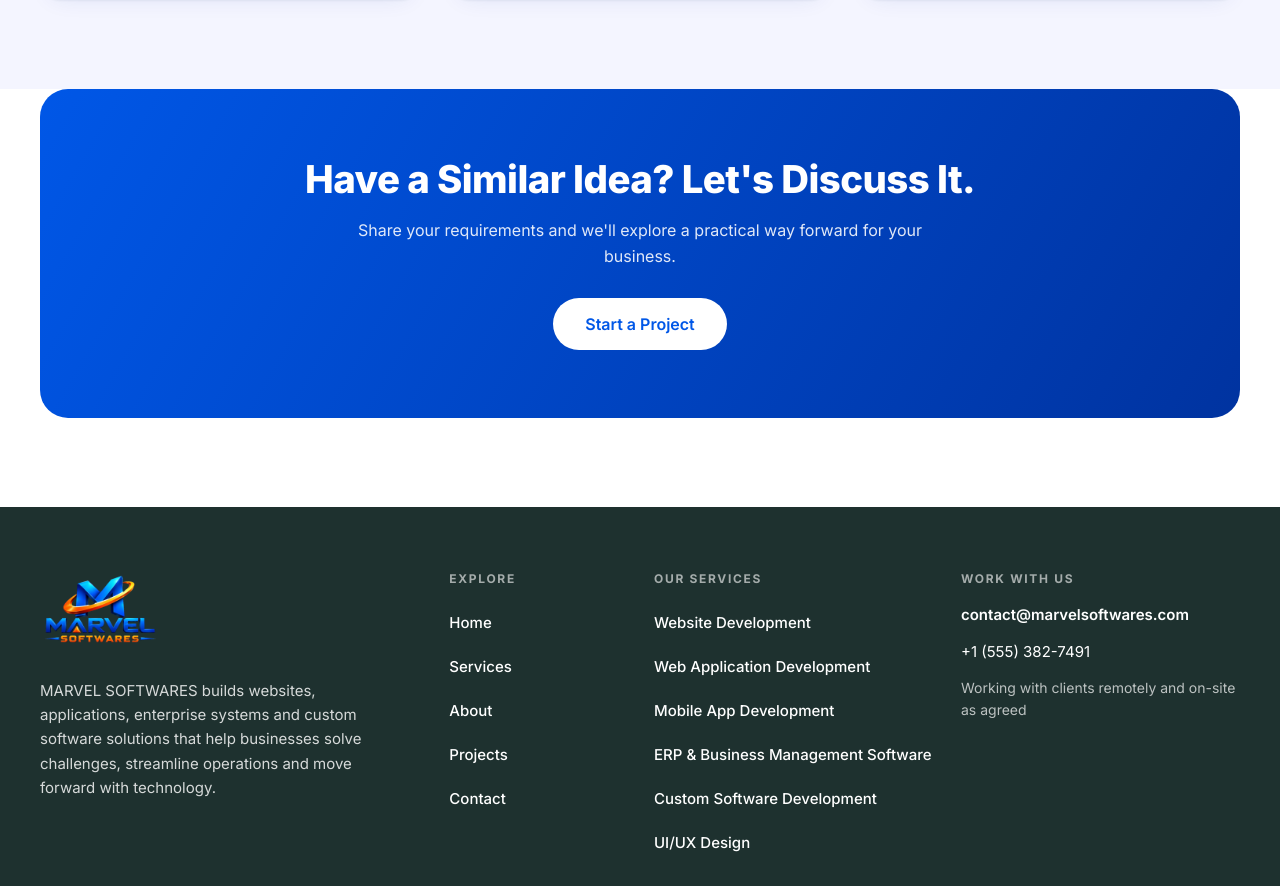
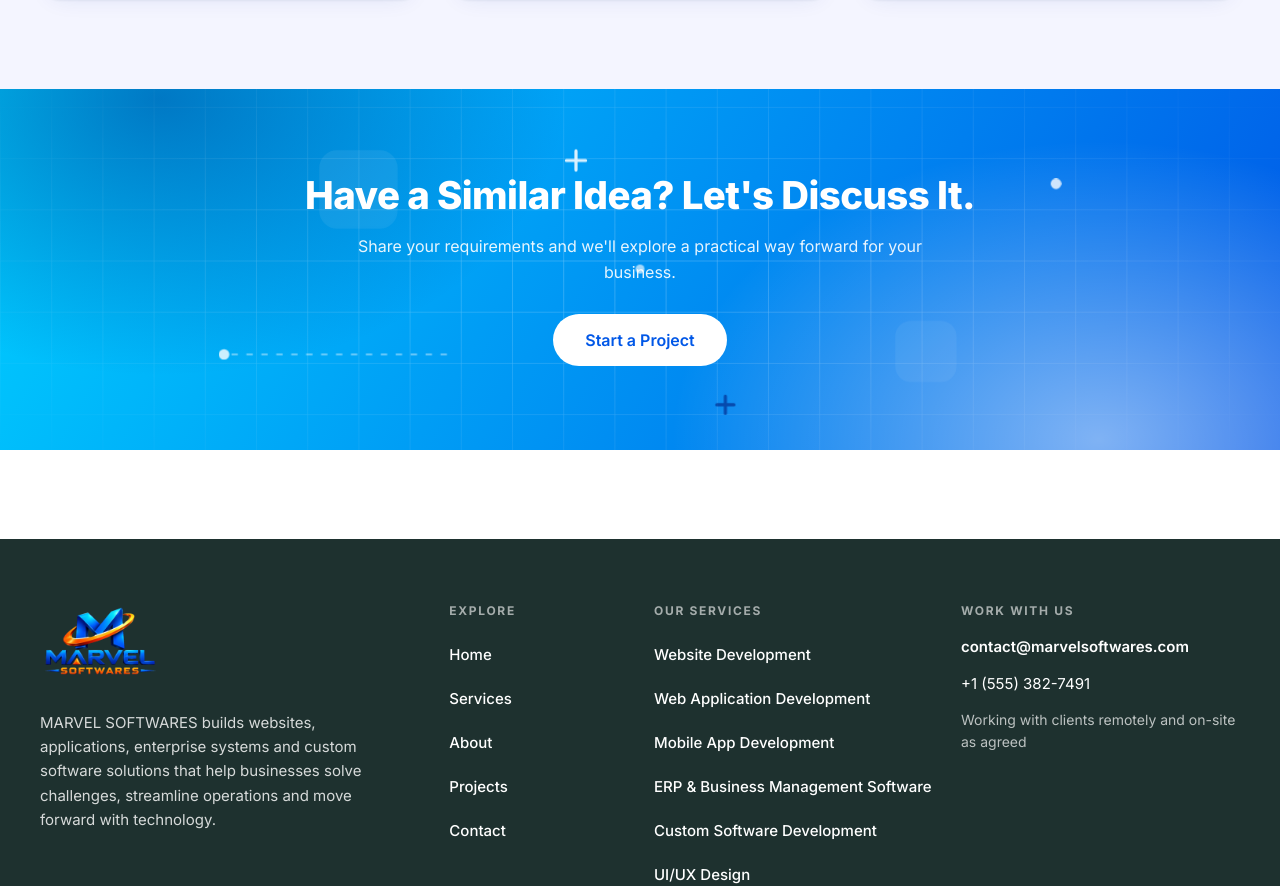
Before and after one commit to Lethinkj/marvel-softwares, a React (Vite) app: page /projects in a window 1280 px wide. Shown: the part 1376-2262 px from the top of the page. Built offline with nearby package versions, Linux system fonts and the light colour scheme.

Commit message:
feat: enhance CTAs across About, Projects, and Services pages with improved styling and SVG graphics

```diff
--- a/src/pages/About.tsx
+++ b/src/pages/About.tsx
@@ -150,24 +150,68 @@ export const About: React.FC = () => (
     </section>
 
     {/* E. CTA */}
-    <section aria-labelledby="about-cta" className="section" style={{ paddingTop: 0 }}>
-      <div className="container">
-        <div
-          className="text-center"
-          style={{
-            borderRadius: 28,
-            background: 'linear-gradient(120deg, var(--color-primary) 0%, var(--color-primary-dark) 100%)',
-            color: '#fff',
-            padding: 'clamp(40px,6vw,68px) clamp(24px,5vw,64px)',
-          }}
+    <section aria-labelledby="about-cta" className="section" style={{ paddingTop: 0, paddingLeft: 0, paddingRight: 0 }}>
+      <div
+        className="relative overflow-hidden text-center"
+        style={{
+          background: 'linear-gradient(120deg, var(--color-orange) 0%, var(--color-yellow) 100%)',
+          color: '#fff',
+          padding: 'clamp(48px,7vw,84px) clamp(24px,5vw,64px)',
+        }}
+      >
+        {/* Modern pattern: soft glow orbs + edge-faded dot grid */}
+        <svg
+          aria-hidden="true"
+          focusable="false"
+          viewBox="0 0 1200 400"
+          preserveAspectRatio="xMidYMid slice"
+          style={{ position: 'absolute', inset: 0, width: '100%', height: '100%' }}
         >
+          <defs>
+            <radialGradient id="about-glow-a" cx="0.5" cy="0.5" r="0.5">
+              <stop offset="0%" stopColor="#ffffff" stopOpacity="0.55" />
+              <stop offset="100%" stopColor="#ffffff" stopOpacity="0" />
+            </radialGradient>
+            <radialGradient id="about-glow-b" cx="0.5" cy="0.5" r="0.5">
+              <stop offset="0%" stopColor="#7a2e00" stopOpacity="0.4" />
+              <stop offset="100%" stopColor="#7a2e00" stopOpacity="0" />
+            </radialGradient>
+            <pattern id="about-dots" width="28" height="28" patternUnits="userSpaceOnUse">
+              <circle cx="2" cy="2" r="1.6" fill="#ffffff" opacity="0.5" />
+            </pattern>
+            <linearGradient id="about-fade" x1="0" y1="0" x2="1" y2="0">
+              <stop offset="0%" stopColor="#fff" stopOpacity="0" />
+              <stop offset="50%" stopColor="#fff" stopOpacity="1" />
+              <stop offset="100%" stopColor="#fff" stopOpacity="0" />
+            </linearGradient>
+            <mask id="about-dot-mask">
+              <rect width="1200" height="400" fill="url(#about-fade)" />
+            </mask>
+          </defs>
+
+          <ellipse cx={170} cy={370} rx={380} ry={270} fill="url(#about-glow-a)" />
+          <ellipse cx={1060} cy={30} rx={360} ry={250} fill="url(#about-glow-b)" />
+          <rect width="1200" height="400" fill="url(#about-dots)" mask="url(#about-dot-mask)" />
+
+          {/* fine accent line */}
+          <line x1="0" y1="330" x2="1200" y2="60" stroke="#fff" strokeWidth={2} opacity={0.22} strokeLinecap="round" />
+          <line x1="0" y1="352" x2="1200" y2="82" stroke="#7a2e00" strokeWidth={1.5} opacity={0.28} strokeLinecap="round" />
+
+          <g className="svg-float" strokeLinecap="round" strokeWidth={3}>
+            <path d="M600 80 v18 M591 89 h18" stroke="#fff" opacity={0.85} />
+            <path d="M690 320 v16 M682 328 h16" stroke="#7a2e00" opacity={0.7} />
+          </g>
+          <circle cx={600} cy={330} r={5} fill="#fff" opacity={0.9} className="svg-pulse" />
+        </svg>
+
+        <div className="relative" style={{ zIndex: 1 }}>
           <h2 id="about-cta" className="text-section-title" style={{ color: '#fff' }}>
             Let&apos;s Build Something Useful Together
           </h2>
           <Link
             to="/contact"
             className="inline-flex items-center justify-center min-h-[52px] px-8 text-base font-semibold"
-            style={{ background: 'var(--color-orange)', color: '#fff', borderRadius: 'var(--radius-button)', marginTop: 28 }}
+            style={{ background: 'var(--color-primary-dark)', color: '#fff', borderRadius: 'var(--radius-button)', marginTop: 28 }}
           >
             Start a Project
           </Link>
--- a/src/pages/Projects.tsx
+++ b/src/pages/Projects.tsx
@@ -1,7 +1,6 @@
 import React from 'react'
 import { Link } from 'react-router-dom'
 import { motion, AnimatePresence } from 'motion/react'
-import AnimatedSection from '../components/AnimatedSection'
 import Seo from '../components/Seo'
 import { projects, type Project } from '../data/siteData'
 
@@ -110,21 +109,73 @@ export const Projects: React.FC = () => {
       </section>
 
       {/* CTA */}
-      <section aria-labelledby="projects-cta" className="section" style={{ paddingTop: 0 }}>
-        <div className="container">
-          <AnimatedSection
-            className="text-center"
-            style={{
-              borderRadius: 28,
-              background: 'linear-gradient(120deg, var(--color-primary) 0%, var(--color-primary-dark) 100%)',
-              color: '#fff',
-              padding: 'clamp(40px,6vw,68px) clamp(24px,5vw,64px)',
-            }}
+      <section aria-labelledby="projects-cta" className="section" style={{ paddingTop: 0, paddingLeft: 0, paddingRight: 0 }}>
+        <div
+          className="relative overflow-hidden text-center"
+          style={{
+            background: 'linear-gradient(120deg, var(--color-cyan) 0%, var(--color-primary) 100%)',
+            color: '#fff',
+            padding: 'clamp(48px,7vw,84px) clamp(24px,5vw,64px)',
+          }}
+        >
+          {/* Modern pattern: mesh glow + edge-faded fine grid + glass tiles */}
+          <svg
+            aria-hidden="true"
+            focusable="false"
+            viewBox="0 0 1200 400"
+            preserveAspectRatio="xMidYMid slice"
+            style={{ position: 'absolute', inset: 0, width: '100%', height: '100%' }}
           >
+            <defs>
+              <radialGradient id="projects-glow-a" cx="0.5" cy="0.5" r="0.5">
+                <stop offset="0%" stopColor="#ffffff" stopOpacity="0.5" />
+                <stop offset="100%" stopColor="#ffffff" stopOpacity="0" />
+              </radialGradient>
+              <radialGradient id="projects-glow-b" cx="0.5" cy="0.5" r="0.5">
+                <stop offset="0%" stopColor="#001f80" stopOpacity="0.45" />
+                <stop offset="100%" stopColor="#001f80" stopOpacity="0" />
+              </radialGradient>
+              <pattern id="projects-grid" width="48" height="48" patternUnits="userSpaceOnUse">
+                <path d="M48 0 H0 V48" fill="none" stroke="#fff" strokeWidth={1} opacity={0.4} />
+              </pattern>
+              <radialGradient id="projects-grid-fade" cx="0.5" cy="0.5" r="0.65">
+                <stop offset="0%" stopColor="#fff" stopOpacity="1" />
+                <stop offset="100%" stopColor="#fff" stopOpacity="0" />
+              </radialGradient>
+              <mask id="projects-grid-mask">
+                <rect width="1200" height="400" fill="url(#projects-grid-fade)" />
+              </mask>
+            </defs>
+
+            <ellipse cx={1030} cy={360} rx={400} ry={280} fill="url(#projects-glow-a)" />
+            <ellipse cx={150} cy={40} rx={380} ry={260} fill="url(#projects-glow-b)" />
+            <rect width="1200" height="400" fill="url(#projects-grid)" mask="url(#projects-grid-mask)" />
+
+            {/* floating glass tiles */}
+            <g className="svg-float" opacity={0.5}>
+              <rect x={300} y={90} width={72} height={72} rx={16} fill="#fff" opacity={0.14} stroke="#fff" strokeWidth={1.5} />
+              <rect x={840} y={250} width={56} height={56} rx={14} fill="#fff" opacity={0.12} stroke="#fff" strokeWidth={1.5} />
+            </g>
+
+            {/* accent nodes */}
+            <g fill="#fff" opacity={0.8}>
+              <circle cx={210} cy={280} r={5} />
+              <circle cx={990} cy={120} r={5} />
+            </g>
+            <path d="M210 280 H420" fill="none" stroke="#fff" strokeWidth={2} opacity={0.4} strokeDasharray="3 12" className="svg-flow" />
+
+            <g className="svg-float" strokeLinecap="round" strokeWidth={3}>
+              <path d="M540 90 v18 M531 99 h18" stroke="#fff" opacity={0.85} />
+              <path d="M680 320 v16 M672 328 h16" stroke="#001f80" opacity={0.6} />
+            </g>
+            <circle cx={600} cy={200} r={5} fill="#fff" opacity={0.9} className="svg-pulse" />
+          </svg>
+
+          <div className="relative" style={{ zIndex: 1 }}>
             <h2 id="projects-cta" className="text-section-title" style={{ color: '#fff' }}>
               Have a Similar Idea? Let&apos;s Discuss It.
             </h2>
-            <p className="text-body" style={{ color: 'rgba(255,255,255,.88)', marginTop: 14, marginInline: 'auto', maxWidth: 600 }}>
+            <p className="text-body" style={{ color: 'rgba(255,255,255,.9)', marginTop: 14, marginInline: 'auto', maxWidth: 600 }}>
               Share your requirements and we&apos;ll explore a practical way forward for
               your business.
             </p>
@@ -135,7 +186,7 @@ export const Projects: React.FC = () => {
             >
               Start a Project
             </Link>
-          </AnimatedSection>
+          </div>
         </div>
       </section>
     </div>
```
Also changed, not shown: src/pages/Services.tsx (+58 -11 lines).
